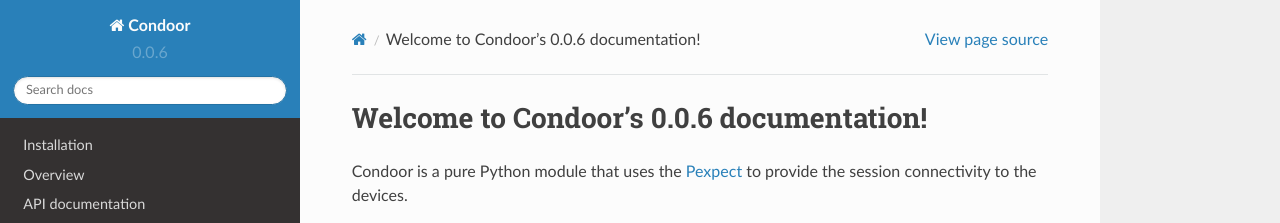
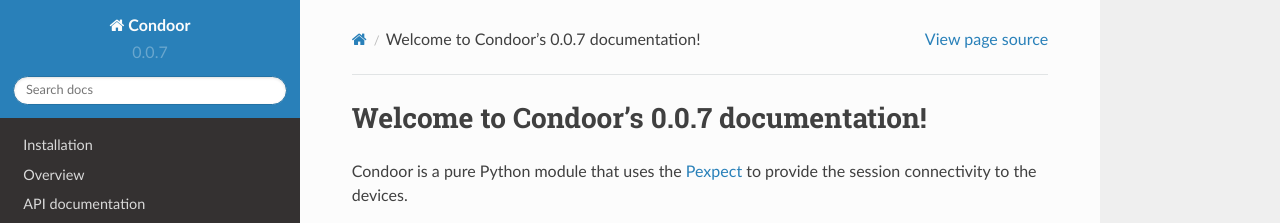
Before and after one commit to kstaniek/condoor-old, a Sphinx documentation site: the page built from docs/index.rst, in a window 1280 px wide. Shown: the top 223 px of the page. Built offline with Sphinx 7.4.7 and the Read the Docs theme 2.0.0, drawn with Linux system fonts in a browser that asks for light colours; pages that are not in the unit, such as notebooks, are missing from menus.

Commit message:
Init commit for v0.0.7

```diff
--- a/docs/conf.py
+++ b/docs/conf.py
@@ -62,9 +62,9 @@
 # built documents.
 #
 # The short X.Y version.
-version = '0.0.6'
+version = '0.0.7'
 # The full version, including alpha/beta/rc tags.
-release = '0.0.6'
+release = '0.0.7'
 
 # The language for content autogenerated by Sphinx. Refer to documentation
 # for a list of supported languages.
--- a/setup.py
+++ b/setup.py
@@ -2,7 +2,7 @@
 # =============================================================================
 # setup.py
 #
-# Copyright (c)  2015, Cisco Systems
+# Copyright (c)  2016, Cisco Systems
 # All rights reserved.
 #
 # # Author: Klaudiusz Staniek
@@ -63,13 +63,13 @@
 
 setup(
     name=NAME,
-    version='0.0.6',
+    version='0.0.7',
     description=DESCRIPTION,
     long_description=LONG_DESCRIPTION,
     author='Klaudiusz Staniek',
     author_email='klstanie [at] cisco.com',
     url='https://github.com/kstaniek/condoor',
-    download_url='https://github.com/kstaniek/condoor/tarball/0.0.6',
+    download_url='https://github.com/kstaniek/condoor/tarball/0.0.7',
     keywords='cisco,automation',
     tests_require=['tox', 'pytest'],
     platforms=['any'],
```
Also changed, not shown: 1 other file.
